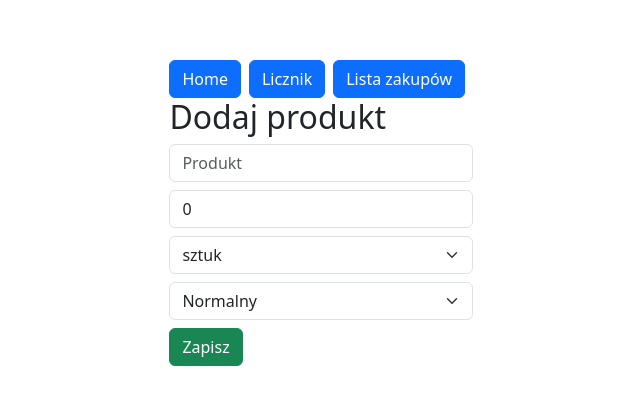
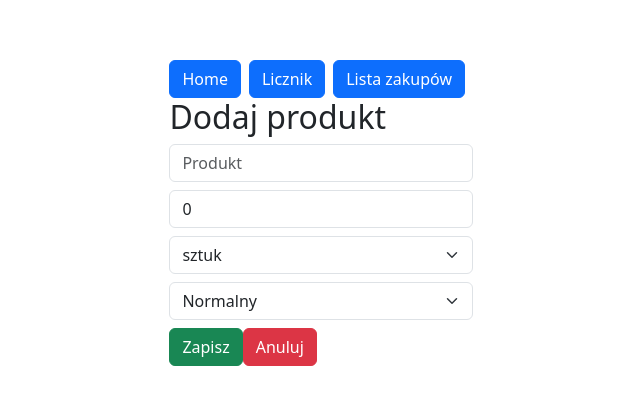
Before and after one commit to Mattii4211/vue-example, a Vue app: page /add_shopping_list_item in a window 1280 px wide. Shown: the part 199-604 px from the top of the page, without its empty margins (155-795 px from the left). Built offline with nearby package versions, Linux system fonts and the light colour scheme.

Commit message:
add cancel btn

```diff
--- a/src/views/AddShoppingListItem.vue
+++ b/src/views/AddShoppingListItem.vue
@@ -45,4 +45,5 @@ const save = () => {
     <option value="high">Wysoki</option>
   </select>
   <button @click="save" class="btn btn-success">Zapisz</button>
+  <button @click="$router.push('/shopping_list')" class="btn btn-danger">Anuluj</button>
 </template>
```
